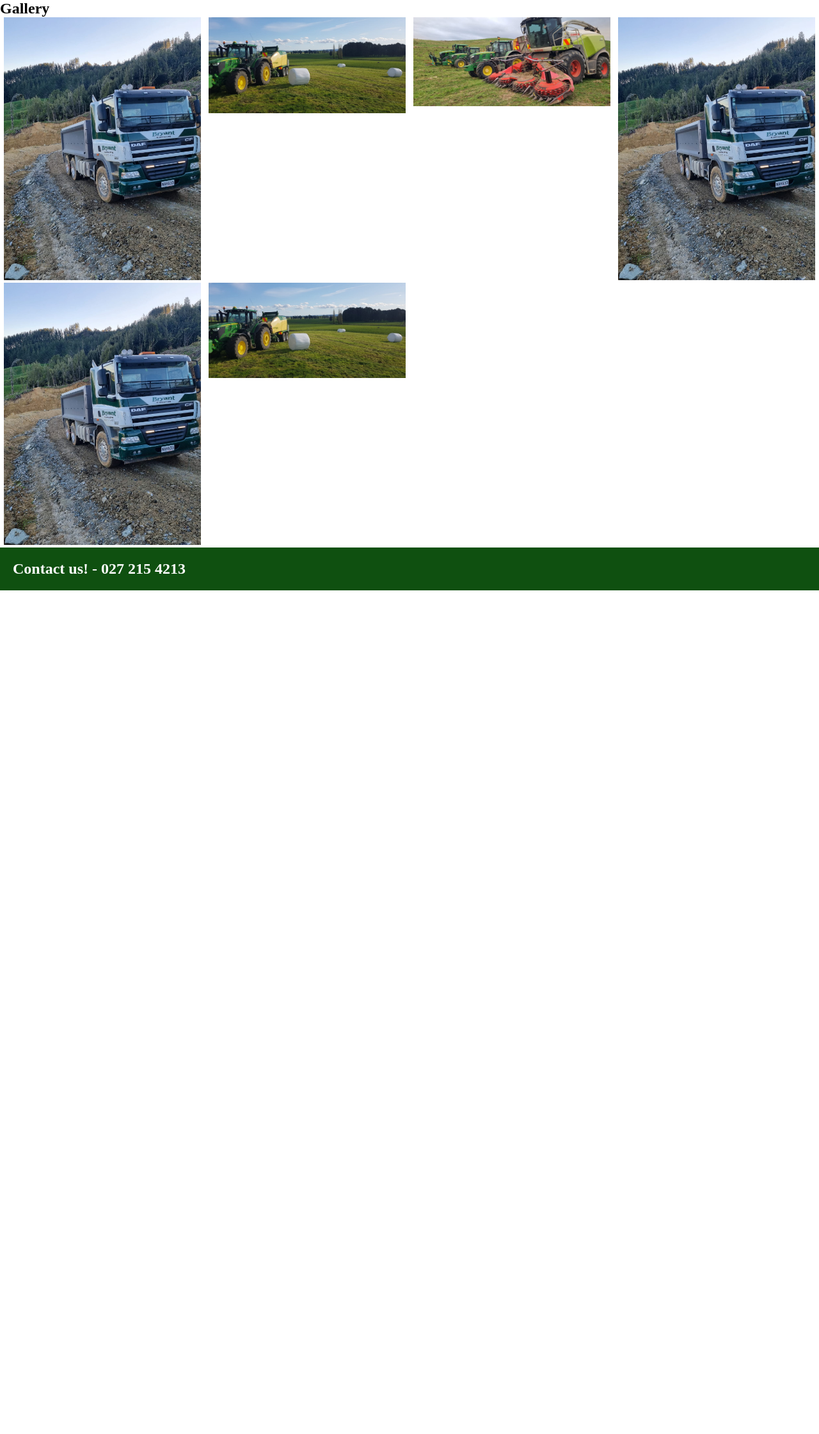
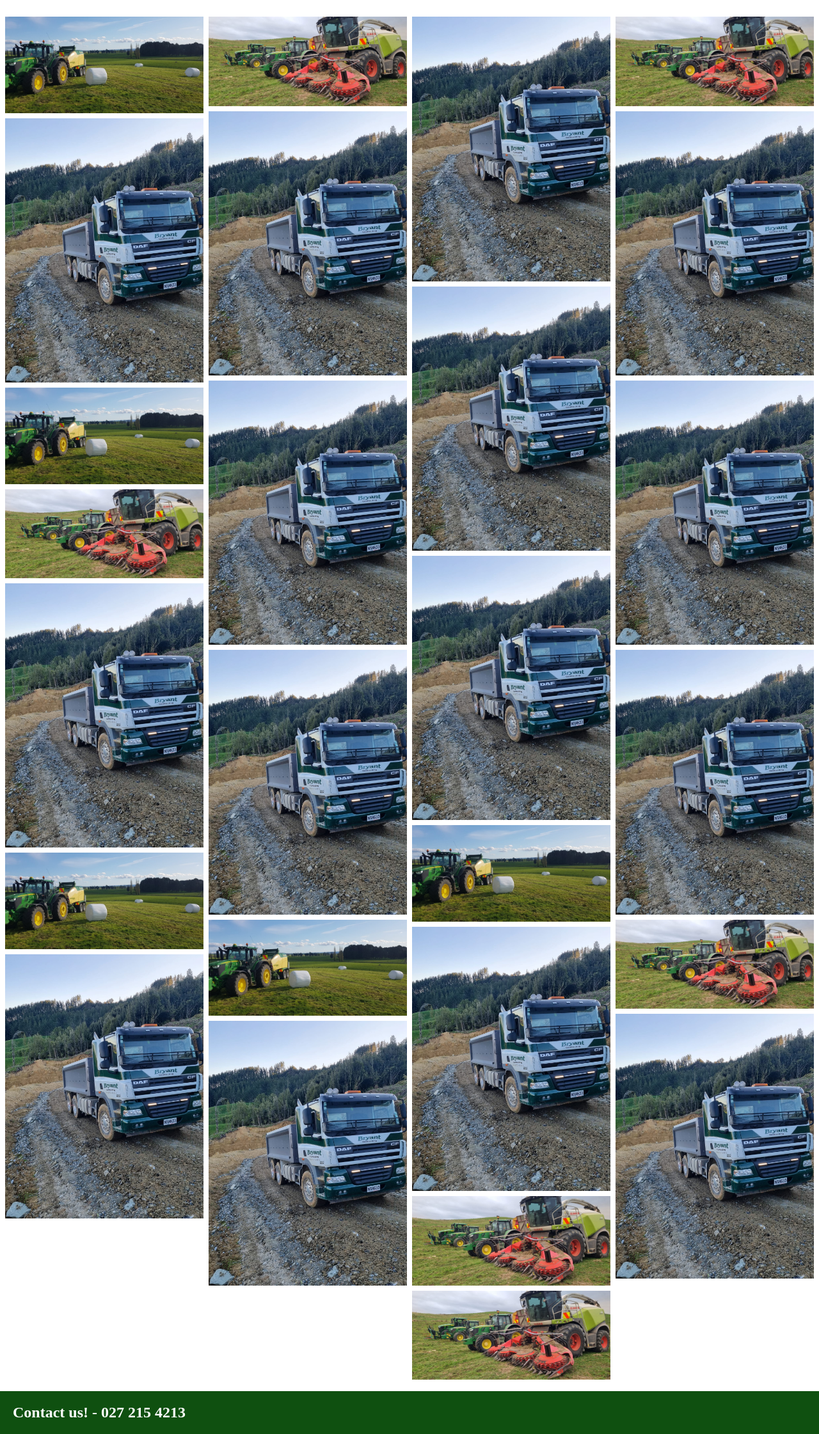
Before and after one commit to JaxonBryant/bryantcontracting, a PHP site: page /gallery.php in a window 1280 px wide. Shown: the part 167-2409 px from the top of the page at 64% size. Before the commit the page ends 1090 px from the top, so only its background shows below. Run offline with PHP 8.4, Linux system fonts and the light colour scheme.

Commit message:
Improved Gallery 2
Entirely changed the code and the layout to something with better futureproofing and aesthetics

```diff
--- a/CSS/style.css
+++ b/CSS/style.css
@@ -25,7 +25,7 @@ header {
 }
 
 .logo {
-    flex-shrink: 0; /* IDK what this does: Courtesy of ChatGPT */
+    flex-shrink: 0; /* IDK what this does: From of ChatGPT */
     margin-right: 20px;
 }
 
@@ -183,61 +183,58 @@ nav a:hover {
 }
 /*-------------------------------------------------------------------------*/
 
+
+.row {
+  display: flex;
+  flex-wrap: wrap;
+  padding: 0 4px;
+}
+
+/* Create four equal columns that sits next to each other */
+.column {
+  flex: 25%;
+  max-width: 25%;
+  padding: 0 4px;
+}
+
+.column img {
+  margin-top: 8px;
+  vertical-align: middle;
+  width: 100%;
+  transition: transform 0.2s ease; /* Smooth transition for the scaling effect */
+}
+
+.column img:hover {
+  transform: scale(0.98); /* Scale the image down to 98% of its size */
+}
+
+/* Responsive layout - makes a two column-layout instead of four columns */
+@media screen and (max-width: 800px) {
+  .column {
+    flex: 50%;
+    max-width: 50%;
+  }
+}
+
+/* Responsive layout - makes the two columns stack on top of each other instead of next to each other */
+@media screen and (max-width: 600px) {
+  .column {
+    flex: 100%;
+    max-width: 100%;
+  }
+}
+
+/*=====
+
 div.gallery {
 }
 
-/*Fix the problem with hovering over the third image
+/*Also, some of this might be redundent after removing some things from html*/
 
-Also, some of this might be redundent after removing some things from html*/
 
-div.gallery img {
-    width: 100%;
-    height: auto;
-    transition: transform 0.2s ease; /* Smooth transition for the scaling effect: From ChatGPT */
-}
 
-div.gallery:hover {
-    transform: scale(0.98); /* Scale the image down to 98% of its size: From ChatGPT */
-}
 
-{
-    box-sizing: border-box;
-}
 
-.responsive {
-    padding: 0 6px;
-    float: left;
-    width: 24.99999%;
-    box-sizing: border-box;
-    transition: transform 0.2s ease; /* Smooth transition */
-}
-
-@media only screen and (max-width: 1000px) {
-    .responsive {
-        width: 32.99999%;
-        margin: 6px 0;
-    }
-}
-
-@media only screen and (max-width: 700px) {
-    .responsive {
-        width: 49.99999%;
-        margin: 6px 0;
-    }
-}
-
-@media only screen and (max-width: 500px) {
-    .responsive {
-        width: 100%;
-    }
-}
-
-/*IDK if I need this*/
-.clearfix:after {
-    content: "";
-    display: table;
-    clear: both;
-}
 
 /*---------------------------------------------------------------------------*/
 
--- a/gallery.php
+++ b/gallery.php
@@ -20,58 +20,46 @@
 <body>
 <?php include 'header.php';?>
 
-<h2>Gallery</h2>
+<br>
 
-<div class="responsive">
-    <div class="gallery">
-        <a target="_blank" href="Images/bryant_contracting_image_1.JPG">
-            <img src="Images/bryant_contracting_image_1.JPG" alt="Image 1" width="600" height="400">
-        </a>
-    </div>
+<div class="row">
+  <div class="column">
+      <img src="Images/bryant_contracting_bgimage_1.JPG" class="gallery">
+      <img src="Images/bryant_contracting_image_1.JPG" class="gallery">
+      <img src="Images/bryant_contracting_bgimage_1.JPG" class="gallery">
+      <img src="Images/bryant_contracting_bgimage_2.JPG" class="gallery">
+      <img src="Images/bryant_contracting_image_1.JPG" class="gallery">
+      <img src="Images/bryant_contracting_bgimage_1.JPG" class="gallery">
+      <img src="Images/bryant_contracting_image_1.JPG" class="gallery">
+  </div>
+  <div class="column">
+      <img src="Images/bryant_contracting_bgimage_2.JPG">
+      <img src="Images/bryant_contracting_image_1.JPG">
+      <img src="Images/bryant_contracting_image_1.JPG">
+      <img src="Images/bryant_contracting_image_1.JPG">
+      <img src="Images/bryant_contracting_bgimage_1.JPG">
+      <img src="Images/bryant_contracting_image_1.JPG">
+  </div>
+  <div class="column">
+      <img src="Images/bryant_contracting_image_1.JPG">
+      <img src="Images/bryant_contracting_image_1.JPG">
+      <img src="Images/bryant_contracting_image_1.JPG">
+      <img src="Images/bryant_contracting_bgimage_1.JPG">
+      <img src="Images/bryant_contracting_image_1.JPG">
+      <img src="Images/bryant_contracting_bgimage_2.JPG">
+      <img src="Images/bryant_contracting_bgimage_2.JPG">
+  </div>
+  <div class="column">
+      <img src="Images/bryant_contracting_bgimage_2.JPG">
+      <img src="Images/bryant_contracting_image_1.JPG">
+      <img src="Images/bryant_contracting_image_1.JPG">
+      <img src="Images/bryant_contracting_image_1.JPG">
+      <img src="Images/bryant_contracting_bgimage_2.JPG">
+      <img src="Images/bryant_contracting_image_1.JPG">
+  </div>
 </div>
 
-<div class="responsive">
-    <div class="gallery">
-        <a target="_blank" href="Images/bryant_contracting_bgimage_1.JPG">
-            <img src="Images/bryant_contracting_bgimage_1.JPG" alt="Image 1" width="600" height="400">
-        </a>
-    </div>
-</div>
-
-<div class="responsive">
-    <div class="gallery">
-        <a target="_blank" href="Images/bryant_contracting_bgimage_2.JPG">
-            <img src="Images/bryant_contracting_bgimage_2.JPG" alt="Image 1" width="600" height="400">
-        </a>
-    </div>
-</div>
-
-<div class="responsive">
-    <div class="gallery">
-        <a target="_blank" href="Images/bryant_contracting_image_1.JPG">
-            <img src="Images/bryant_contracting_image_1.JPG" alt="Image 1" width="600" height="400">
-        </a>
-    </div>
-</div>
-
-
-<div class="responsive">
-    <div class="gallery">
-        <a target="_blank" href="Images/bryant_contracting_image_1.JPG">
-            <img src="Images/bryant_contracting_image_1.JPG" alt="Image 1" width="600" height="400">
-        </a>
-    </div>
-</div>
-
-<div class="responsive">
-    <div class="gallery">
-        <a target="_blank" href="Images/bryant_contracting_bgimage_1.JPG">
-            <img src="Images/bryant_contracting_bgimage_1.JPG" alt="Image 1" width="600" height="400">
-        </a>
-    </div>
-</div>
-<!--IDK if I need this-->
-<div class="clearfix"></div>
+<br>
 
 <?php include 'footer.php';?>
 
```
